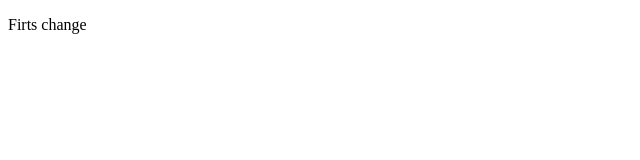
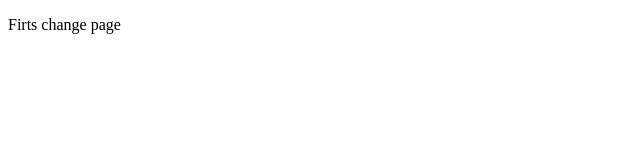
Before and after one commit to mohit7791/courseratraining, a website: page index.html in a window 1280 px wide. Shown: the full height of the page, 0-640 px from the left. Drawn offline with Linux system fonts and the light colour scheme.

Commit message:
testing changes

```diff
--- a/index.html
+++ b/index.html
@@ -4,6 +4,6 @@
 
 </head>
 <body>
-<p>Firts change</p>
+<p>Firts change page</p>
 </body>
 </html>
```
Also changed, not shown: package.json (added, +24 -0 lines), 1 other file.
